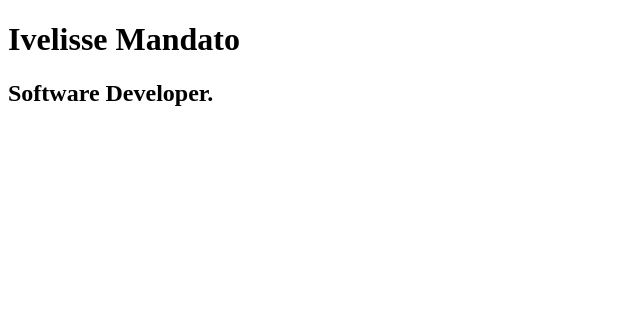
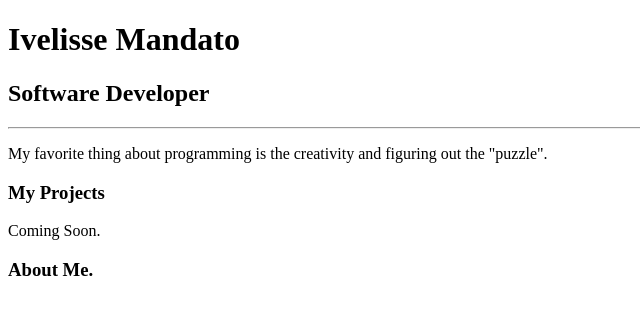
Before and after one commit to imandato/personalPortfolio, a plain HTML site: page index.html in a window 1280 px wide. Shown: the whole page, without its empty margins (0-640 px from the left). Drawn offline with Linux system fonts and the light colour scheme.

Commit message:
added more personal project info

```diff
--- a/index.html
+++ b/index.html
@@ -8,7 +8,12 @@
   <body>
       <div>
           <h1>Ivelisse Mandato</h1>
-            <h2>Software Developer.</h2>
+          <h2>Software Developer</h2>
+          <hr/>
+          <p>My favorite thing about programming is the creativity and figuring out the "puzzle".</p>
+          <h3> My Projects</h3>
+          <p>Coming Soon.</p>
+          <h3>About Me.</h3>
       </div>
 	<!--
 	  Directions:
```
